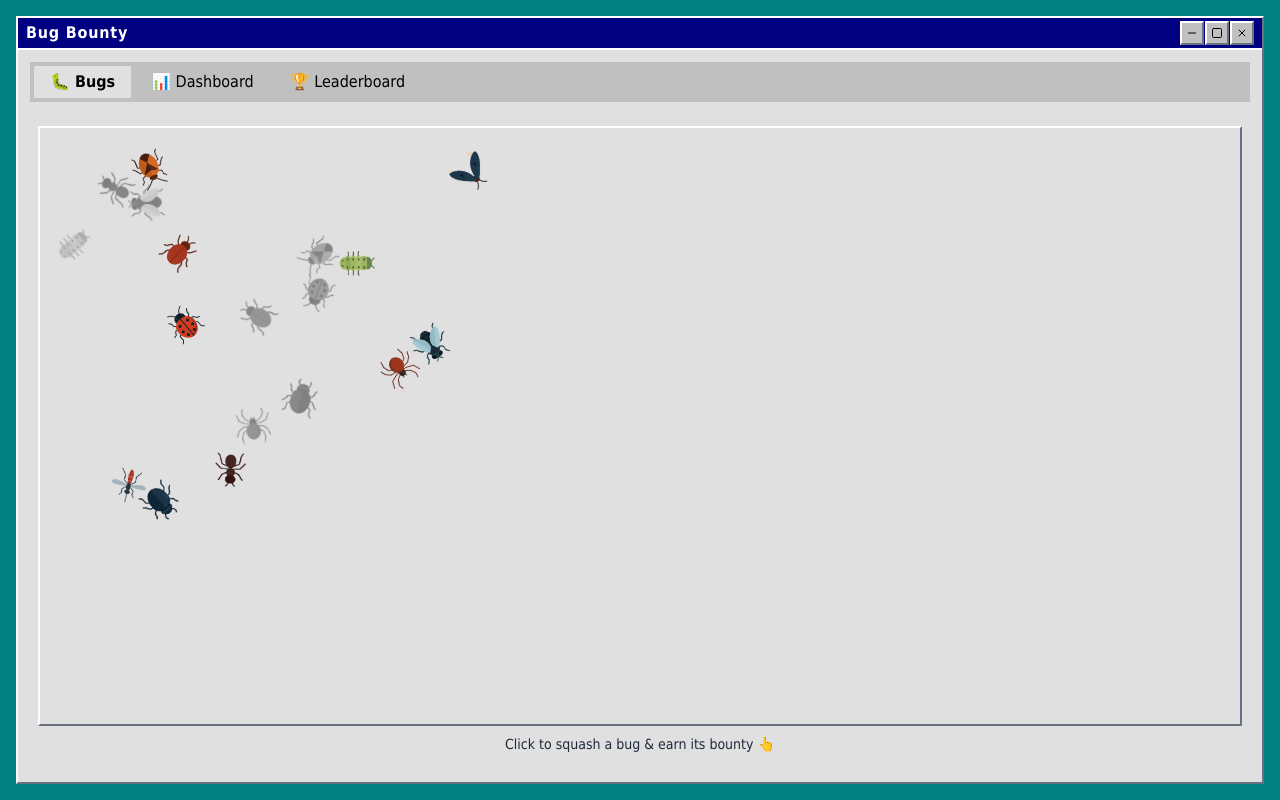
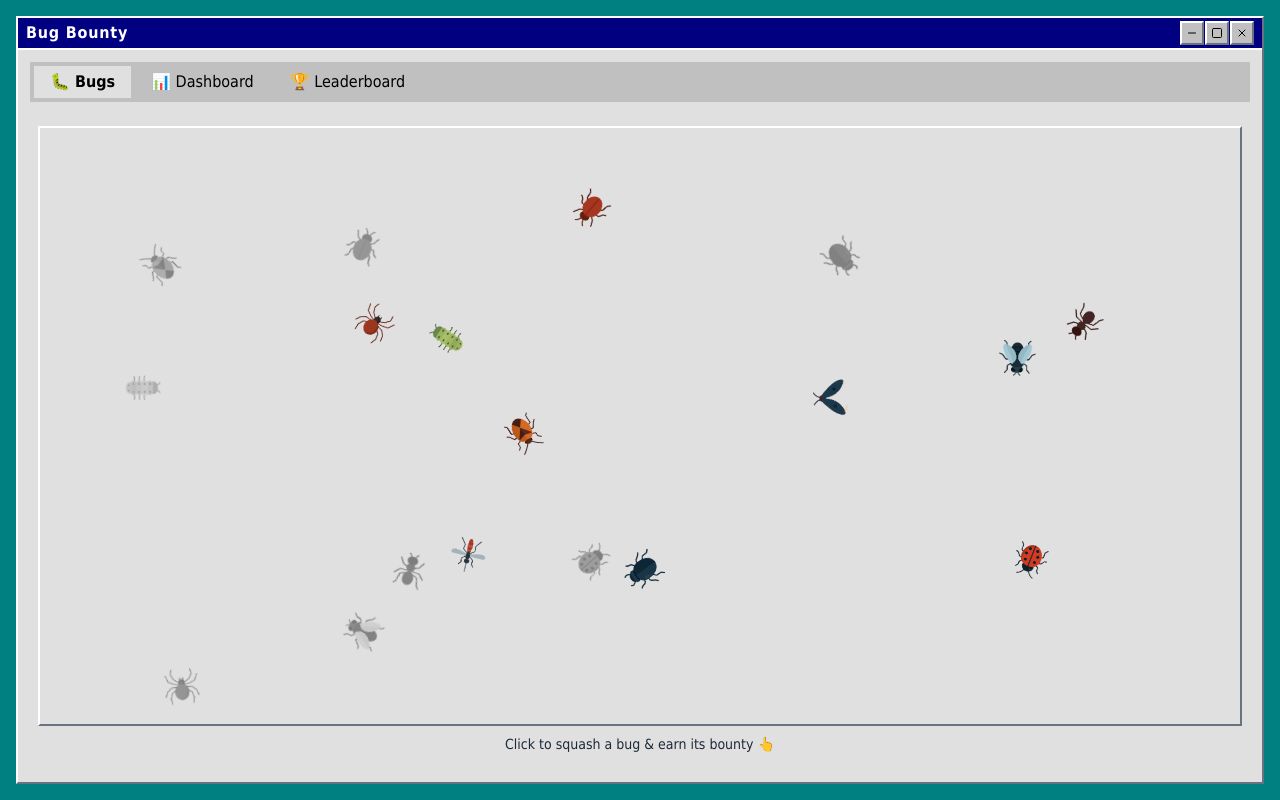
Before and after one commit to Typefacers/bug, a React (Vite) app: page / in a window 1280 px wide. Built offline with nearby package versions, Linux system fonts and the light colour scheme.

Commit message:
Refactor BugArea and BugCard components for improved layout and performance; implement dynamic bug positioning with jitter effect and enhance hover preview functionality in BugCard.

```diff
--- a/src/components/BugArea.tsx
+++ b/src/components/BugArea.tsx
@@ -1,59 +1,101 @@
+import { useEffect, useMemo, useRef, useState } from "react";
 import { Bug } from "../types/bug";
 import BugCrawler from "./BugCrawler";
-import { useRef, useEffect, useState } from "react";
 
+/** Evenly spreads bugs, then shuffles and jitters them for an organic layout. */
 interface BugAreaProps {
   bugs: Bug[];
 }
 
-const BugArea = (props: BugAreaProps) => {
-	const { bugs } = props;
+const BugArea: React.FC<BugAreaProps> = ({ bugs }) => {
+  /* ---------- container size tracking ---------- */
   const containerRef = useRef<HTMLDivElement>(null);
-	const [dimensions, setDimensions] = useState({ width: 0, height: 0 });
+  const [size, setSize] = useState({ width: 0, height: 0 });
 
-	// Update dimensions on mount and resize
   useEffect(() => {
-		const updateDimensions = () => {
-			if (containerRef.current) {
-				setDimensions({
-					width: containerRef.current.offsetWidth,
-					height: containerRef.current.offsetHeight
-				});
-			}
+    const el = containerRef.current;
+    if (!el) return;
+
+    const measure = () => {
+      const { width, height } = el.getBoundingClientRect();
+      setSize({ width, height });
     };
+    measure();
 
-		updateDimensions();
-		window.addEventListener('resize', updateDimensions);
-
-		// Add small delay to ensure dimensions are correct after DOM updates
-		const timeoutId = setTimeout(updateDimensions, 100);
+    const ro = new ResizeObserver(measure);
+    ro.observe(el);
+    window.addEventListener("resize", measure);
 
     return () => {
-			window.removeEventListener('resize', updateDimensions);
-			clearTimeout(timeoutId);
+      ro.disconnect();
+      window.removeEventListener("resize", measure);
     };
   }, []);
 
-	// Generate random positions for each bug within the container
-	const bugPositions = bugs.map(bug => ({
-		x: Math.random() * (dimensions.width || 300),
-		y: Math.random() * (dimensions.height || 300)
-	}));
+  /* ---------- one-time shuffle of bug order ---------- */
+  const [order, setOrder] = useState<number[]>([]);
+  useEffect(() => {
+    const indices = bugs.map((_, i) => i);
+    for (let i = indices.length - 1; i > 0; i--) {
+      const j = Math.floor(Math.random() * (i + 1));
+      [indices[i], indices[j]] = [indices[j], indices[i]];
+    }
+    setOrder(indices);
+  }, [bugs.length]);
 
+  /* ---------- deterministic jitter helpers ---------- */
+  const rand = (seed: number) => {
+    const x = Math.sin(seed + 1) * 10000;
+    return x - Math.floor(x); // 0‒1
+  };
+
+  /* ---------- compute grid cell centers with jitter ---------- */
+  const positions = useMemo(() => {
+    const { width, height } = size;
+    const count = bugs.length;
+    if (!width || !height || !count) return [];
+
+    const bugSize = 40; // should match BugCrawler
+    const cols = Math.ceil(Math.sqrt((count * width) / height));
+    const rows = Math.ceil(count / cols);
+    const cellW = width / cols;
+    const cellH = height / rows;
+
+    return Array.from({ length: count }, (_, i) => {
+      const row = Math.floor(i / cols);
+      const col = i % cols;
+      const cx = col * cellW + cellW / 2;
+      const cy = row * cellH + cellH / 2;
+
+      const maxDx = Math.max(0, cellW / 2 - bugSize / 2);
+      const maxDy = Math.max(0, cellH / 2 - bugSize / 2);
+      const dx = (rand(i) - 0.5) * 2 * maxDx;
+      const dy = (rand(i * 7) - 0.5) * 2 * maxDy;
+
+      const x = cx + dx - bugSize / 2;
+      const y = cy + dy - bugSize / 2;
+      return { x, y };
+    });
+  }, [bugs.length, size]);
+
+  /* ---------- render ---------- */
   return (
-		<div ref={containerRef} className="relative w-full h-full">
-			<div className="absolute inset-0 overflow-hidden">
-				{bugs.map((bug, index) => (
+    <div ref={containerRef} className="relative w-full h-full overflow-hidden">
+      {order.map((bugIdx, i) => {
+        const bug = bugs[bugIdx];
+        const pos = positions[i];
+        if (!bug || !pos) return null;
+        return (
           <BugCrawler
             key={bug.id}
             bug={bug}
-						x={bugPositions[index].x}
-						y={bugPositions[index].y}
-						containerWidth={dimensions.width}
-						containerHeight={dimensions.height}
+            x={pos.x}
+            y={pos.y}
+            containerWidth={size.width}
+            containerHeight={size.height}
           />
-				))}
-			</div>
+        );
+      })}
     </div>
   );
 };
--- a/src/components/BugCard.tsx
+++ b/src/components/BugCard.tsx
@@ -6,6 +6,7 @@ import { getBugImage } from "../utils/utils";
 
 interface Props {
   bug: Bug;
+  /** Compact hover preview when true */
   preview?: boolean;
 }
 
@@ -15,21 +16,26 @@ export const BugCard: React.FC<Props> = ({ bug, preview = false }) => {
 
   return (
     <motion.div
-      whileHover={{ y: -8, boxShadow: "0 20px 25px -5px rgba(0, 0, 0, 0.1), 0 10px 10px -5px rgba(0, 0, 0, 0.04)" }}
-      whileTap={{ scale: 0.95, rotate: -5 }}
+      whileHover={{
+        y: -8,
+        boxShadow:
+          "0 20px 25px -5px rgba(0, 0, 0, 0.15), 0 10px 10px -5px rgba(0, 0, 0, 0.05)",
+      }}
+      whileTap={{ scale: 0.95, rotate: -3 }}
       className={clsx(
-        "relative overflow-hidden rounded-2xl border border-gray-100 bg-white shadow-lg transition",
+        "relative overflow-hidden rounded-2xl border border-gray-200 bg-white shadow-lg transition",
         !bug.active && "opacity-40 grayscale",
-		preview && "w-[200px]"
+        preview ? "w-[200px]" : "w-80"
       )}
       onClick={() => bug.active && squashBug(bug.id)}
       initial={{ opacity: 0, scale: 0.9 }}
       animate={{ opacity: 1, scale: 1 }}
       transition={{ duration: 0.3 }}
     >
+      {/* Overlay for squashed bugs */}
       {!bug.active && (
         <motion.div
-          className="absolute inset-0 bg-red-500/10 flex items-center justify-center z-10"
+          className="absolute inset-0 bg-red-500/20 flex items-center justify-center z-10"
           initial={{ opacity: 0 }}
           animate={{ opacity: 1 }}
           transition={{ duration: 1.2, ease: "easeInOut" }}
@@ -45,22 +51,25 @@ export const BugCard: React.FC<Props> = ({ bug, preview = false }) => {
         </motion.div>
       )}
 
-      <div className="flex flex-col items-start">
-        <div className="flex-1"></div>
-        {!preview && <img
-          src={bugImage}
-          alt="Bug"
-          className="h-full w-full object-cover aspect-square mb-2"
-        />}
-        <div className="flex items-center  m-2">
-          <h3 className="flex items-center text-xl font-semibold">
+      <div className="flex flex-col">
+        {!preview && (
+          <img
+            src={bugImage}
+            alt={bug.title}
+            className="h-full w-full object-cover aspect-square mb-2"
+          />
+        )}
+
+        <div className="flex items-center mx-4 mt-2">
+          <h3 className="flex-1 text-xl font-semibold leading-tight">
             {bug.title}
           </h3>
           <span className="ml-2 inline-block rounded-full bg-emerald-600 px-2 py-1 text-xs font-mono text-white">
             +{bug.bounty}
           </span>
         </div>
-        <p className="mb-4 mx-2 text-sm text-gray-600">{bug.description}</p>
+
+        <p className="mb-4 mx-4 text-sm text-gray-600">{bug.description}</p>
       </div>
     </motion.div>
   );
```
Lines whose indentation alone changed are shown as unchanged.
